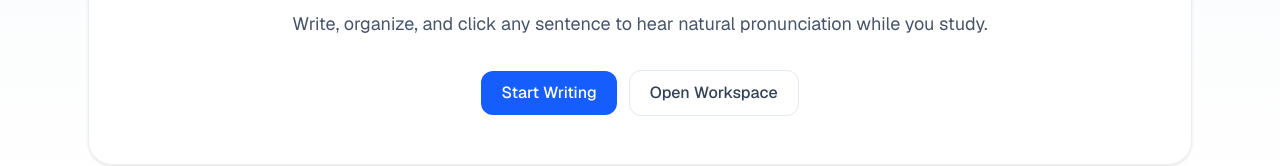
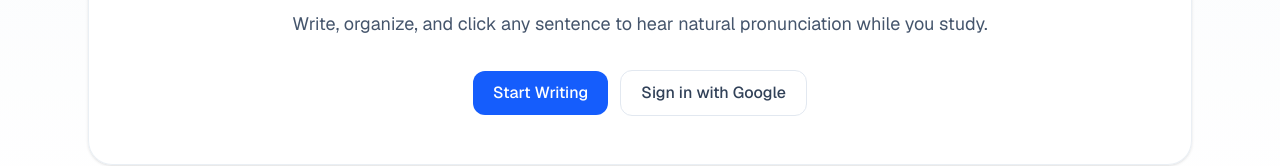
Before and after one commit to qcwssss/spanish-notes-app, a Next.js app: page /home in a window 1280 px wide. Shown: the part 215-381 px from the top of the page. Built offline with nearby package versions, Linux system fonts and the light colour scheme; no server answers.

Commit message:
fix(auth): enable login from /home and move sign-out to settings

```diff
--- a/src/app/home/page.tsx
+++ b/src/app/home/page.tsx
@@ -1,7 +1,7 @@
 import Link from 'next/link';
 import { getServerLocale } from '@/i18n/server';
 import { createTranslator } from '@/i18n/translator';
-import { ROUTES } from '@/constants';
+import GoogleSignInButton from '@/components/GoogleSignInButton';
 
 export default async function LandingPage() {
   const locale = await getServerLocale();
@@ -15,18 +15,14 @@ export default async function LandingPage() {
             <h1 className="text-3xl font-bold tracking-tight md:text-5xl">{t('landing.heroTitle')}</h1>
             <p className="mt-4 text-base text-slate-600 dark:text-slate-300 md:text-lg">{t('landing.heroSubtitle')}</p>
             <div className="mt-8 flex flex-col items-center justify-center gap-3 sm:flex-row">
-              <Link
-                href={ROUTES.app}
-                className="rounded-xl bg-blue-600 px-5 py-2.5 font-medium text-white transition-colors hover:bg-blue-500"
-              >
-                {t('landing.startWriting')}
-              </Link>
-              <Link
-                href={ROUTES.app}
-                className="rounded-xl border border-slate-200 bg-white px-5 py-2.5 font-medium text-slate-700 transition-colors hover:bg-slate-50 dark:border-slate-700 dark:bg-slate-900 dark:text-slate-200 dark:hover:bg-slate-800"
-              >
-                {t('landing.watchDemo')}
-              </Link>
+              <GoogleSignInButton
+                label={t('landing.startWriting')}
+                className="rounded-xl bg-blue-600 px-5 py-2.5 font-medium text-white transition-colors hover:bg-blue-500 disabled:cursor-not-allowed disabled:opacity-70"
+              />
+              <GoogleSignInButton
+                label={t('auth.button')}
+                className="rounded-xl border border-slate-200 bg-white px-5 py-2.5 font-medium text-slate-700 transition-colors hover:bg-slate-50 disabled:cursor-not-allowed disabled:opacity-70 dark:border-slate-700 dark:bg-slate-900 dark:text-slate-200 dark:hover:bg-slate-800"
+              />
             </div>
           </div>
         </section>
@@ -68,9 +64,10 @@ export default async function LandingPage() {
         </section>
 
         <div className="mt-8 text-center">
-          <Link href={ROUTES.app} className="inline-flex rounded-xl bg-blue-600 px-5 py-2.5 font-medium text-white transition-colors hover:bg-blue-500">
-            {t('landing.startWriting')}
-          </Link>
+          <GoogleSignInButton
+            label={t('landing.startWriting')}
+            className="inline-flex rounded-xl bg-blue-600 px-5 py-2.5 font-medium text-white transition-colors hover:bg-blue-500 disabled:cursor-not-allowed disabled:opacity-70"
+          />
         </div>
       </main>
     </div>
--- a/src/app/settings/page.tsx
+++ b/src/app/settings/page.tsx
@@ -7,6 +7,7 @@ import { createTranslator } from '@/i18n/translator';
 import { createServerClient } from '@/utils/supabase/server';
 import RevokeShareButton from '@/components/RevokeShareButton';
 import ScrollToSectionOnLoad from '@/components/ScrollToSectionOnLoad';
+import SettingsSignOutButton from '@/components/SettingsSignOutButton';
 import { ROUTES } from '@/constants';
 
 interface SettingsSearchParams {
@@ -91,6 +92,9 @@ export default async function SettingsPage({
             ← {t('settings.backNotes')}
           </Link>
           <h1 className="text-3xl font-bold mt-4">⚙️ {t('settings.title')}</h1>
+          <div className="mt-4">
+            <SettingsSignOutButton />
+          </div>
         </div>
 
         <SettingsForm profile={profile} />
--- /dev/null
+++ b/src/components/GoogleSignInButton.tsx
@@ -0,0 +1,38 @@
+'use client';
+
+import { useState } from 'react';
+import { createBrowserClient } from '@/utils/supabase/client';
+
+interface GoogleSignInButtonProps {
+  label: string;
+  className?: string;
+}
+
+export default function GoogleSignInButton({ label, className }: GoogleSignInButtonProps) {
+  const [isLoading, setIsLoading] = useState(false);
+
+  const handleLogin = async () => {
+    if (isLoading) {
+      return;
+    }
+
+    setIsLoading(true);
+    const supabase = createBrowserClient();
+    await supabase.auth.signInWithOAuth({
+      provider: 'google',
+      options: { redirectTo: `${window.location.origin}/auth/callback` },
+    });
+    setIsLoading(false);
+  };
+
+  return (
+    <button
+      onClick={handleLogin}
+      disabled={isLoading}
+      className={className}
+      aria-busy={isLoading}
+    >
+      {label}
+    </button>
+  );
+}
--- /dev/null
+++ b/src/components/SettingsSignOutButton.tsx
@@ -0,0 +1,49 @@
+'use client';
+
+import { useState } from 'react';
+import { useRouter } from 'next/navigation';
+import { createBrowserClient } from '@/utils/supabase/client';
+import { useI18n } from '@/components/I18nProvider';
+import { useToast } from '@/components/ToastProvider';
+import { ROUTES } from '@/constants';
+
+export default function SettingsSignOutButton() {
+  const [isSigningOut, setIsSigningOut] = useState(false);
+  const router = useRouter();
+  const { t } = useI18n();
+  const { toast } = useToast();
+
+  const handleSignOut = async () => {
+    if (isSigningOut) {
+      return;
+    }
+
+    setIsSigningOut(true);
+    try {
+      const supabase = createBrowserClient();
+      await supabase.auth.signOut();
+      router.push(ROUTES.home);
+      router.refresh();
+    } catch (error) {
+      console.error('Sign out failed:', error);
+      toast({
+        title: t('toast.error'),
+        description: t('auth.signOutFailed'),
+        variant: 'destructive',
+      });
+    } finally {
+      setIsSigningOut(false);
+    }
+  };
+
+  return (
+    <button
+      onClick={handleSignOut}
+      disabled={isSigningOut}
+      aria-busy={isSigningOut}
+      className="rounded-lg border border-red-300 px-4 py-2 text-sm font-medium text-red-700 transition-colors hover:bg-red-50 disabled:cursor-not-allowed disabled:opacity-70 dark:border-red-800 dark:text-red-300 dark:hover:bg-red-950/30"
+    >
+      {t('auth.signOut')}
+    </button>
+  );
+}
--- a/src/components/UserInfoCard.tsx
+++ b/src/components/UserInfoCard.tsx
@@ -6,12 +6,9 @@ import { getCharacterLimit } from '@/utils/storage/limits';
 import StorageIndicator from './StorageIndicator';
 import ActivationDialog from './ActivationDialog';
 import Link from 'next/link';
-import { useRouter } from 'next/navigation';
-import { Link2, Moon, Sun, LogOut } from 'lucide-react';
-import { createBrowserClient } from '@/utils/supabase/client';
+import { Link2, Moon, Sun } from 'lucide-react';
 import { ThemePreference } from '@/utils/theme';
 import { useI18n } from '@/components/I18nProvider';
-import { useToast } from '@/components/ToastProvider';
 import { ROUTES } from '@/constants';
 
 interface UserInfoCardProps {
@@ -47,32 +44,7 @@ function ThemeToggle({ theme, onToggle, className }: ThemeToggleProps) {
 
 export default function UserInfoCard({ profile, theme, onToggleTheme }: UserInfoCardProps) {
   const { t } = useI18n();
-  const { toast } = useToast();
-  const router = useRouter();
   const [showActivationDialog, setShowActivationDialog] = useState(false);
-  const [isSigningOut, setIsSigningOut] = useState(false);
-
-  const handleSignOut = async () => {
-    if (isSigningOut) {
-      return;
-    }
-
-    setIsSigningOut(true);
-    try {
-      const supabase = createBrowserClient();
-      await supabase.auth.signOut();
-      router.push(ROUTES.home);
-      router.refresh();
-    } catch {
-      toast({
-        title: t('toast.error'),
-        description: t('auth.signOutFailed'),
-        variant: 'destructive',
-      });
-    } finally {
-      setIsSigningOut(false);
-    }
-  };
 
   if (!profile.is_active) {
     return (
@@ -140,16 +112,6 @@ export default function UserInfoCard({ profile, theme, onToggleTheme }: UserInfo
           onToggle={onToggleTheme}
           className="flex h-[38px] w-[38px] bg-white shadow-sm hover:bg-slate-100 dark:bg-slate-800 dark:hover:bg-slate-700"
         />
-        <button
-          onClick={handleSignOut}
-          disabled={isSigningOut}
-          className="flex h-[38px] w-[38px] items-center justify-center rounded-lg bg-white text-slate-500 shadow-sm transition-colors hover:bg-slate-100 hover:text-slate-900 disabled:cursor-not-allowed disabled:opacity-60 dark:bg-slate-800 dark:text-slate-400 dark:hover:bg-slate-700 dark:hover:text-white"
-          title={t('auth.signOut')}
-          aria-label={t('auth.signOut')}
-          aria-busy={isSigningOut}
-        >
-          <LogOut className="h-4 w-4" />
-        </button>
       </div>
     </div>
   );
```
Also changed, not shown: 2 other files (tests, documents, lock files or other folders).
